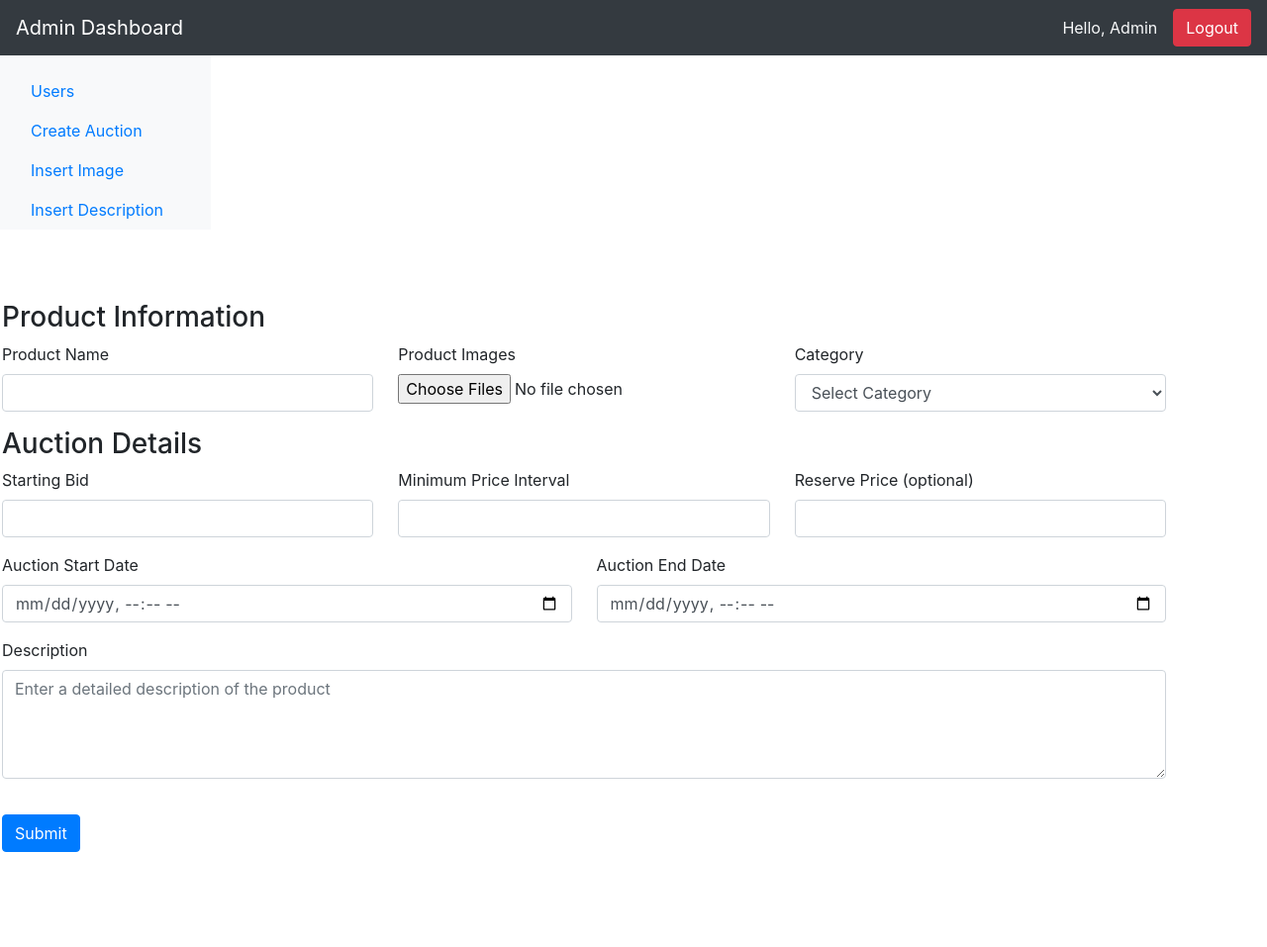
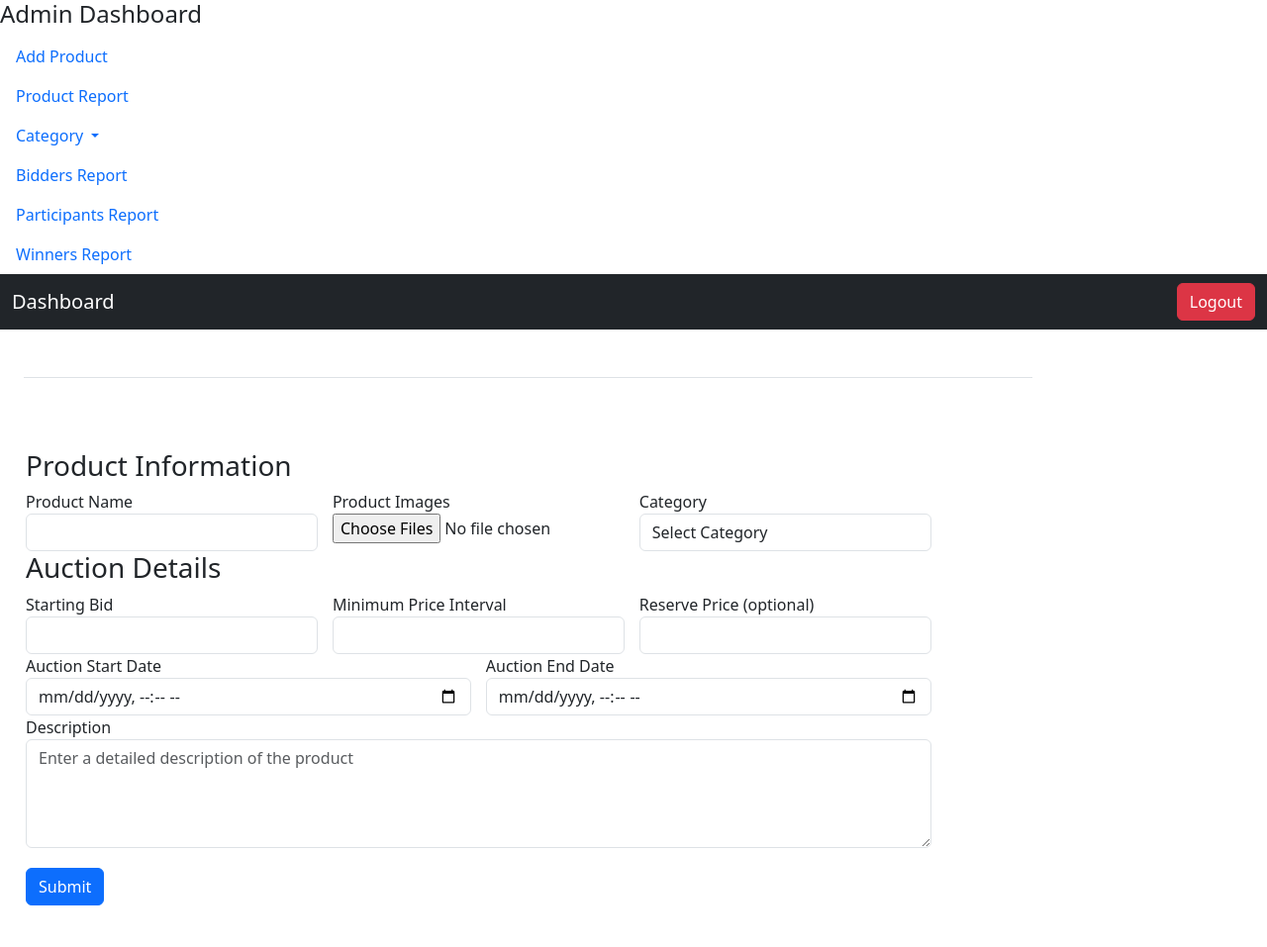
Before and after one commit to alishanepal/online_auction_ssytem_php, a PHP site: page /add_product.php in a window 1280 px wide. Shown: the whole page at 99% size. Before the commit the page ends 861 px from the top, so only its background shows below. Run offline with PHP 8.4, Linux system fonts and the light colour scheme; some libraries are stand-ins or nearby versions.

Commit message:
appropriate dahboard flex

```diff
--- a/admin/dashboard_flex.php
+++ b/admin/dashboard_flex.php
@@ -3,59 +3,77 @@
 <head>
     <meta charset="UTF-8">
     <meta name="viewport" content="width=device-width, initial-scale=1.0">
-    <title>Admin Dashboard</title>
+    <title>Admin Dashboard - Movie Recommendation System</title>
     <!-- Bootstrap CSS -->
-    <link href="https://stackpath.bootstrapcdn.com/bootstrap/4.5.2/css/bootstrap.min.css" rel="stylesheet">
-    <link rel="stylesheet" href="dashboard.css">
+    <link href="https://cdn.jsdelivr.net/npm/bootstrap@5.3.0/dist/css/bootstrap.min.css" rel="stylesheet">
+    <!-- External CSS -->
+    <link rel="stylesheet" href="../public/css/admin.css">
 </head>
 <body>
-
-    <!-- Navbar -->
-    <nav class="navbar navbar-expand-lg navbar-dark bg-dark">
-        <a class="navbar-brand" href="#">Admin Dashboard</a>
-        <div class="ml-auto d-flex align-items-center">
-            <span class="navbar-text text-light mr-3">Hello, Admin</span>
-            <a href="../process/logout.php" class="btn btn-danger">Logout</a>
-        </div>
-    </nav>
-
-    <!-- Main Container -->
-    <div class="container-fluid">
-        <div class="row">
-
     <!-- Sidebar -->
-            <nav id="sidebar" class="col-md-3 col-lg-2 d-md-block bg-light sidebar collapse">
-                <div class="position-sticky pt-3">
+    <div class="sidebar">
+        <h4><a class="navbar-brand" href="dashboard.php">Admin Dashboard</a></h4>
         <ul class="nav flex-column">
         <li class="nav-item">
-                            <a class="nav-link active" href="#">
-                                Users
-                            </a>
+                <a class="nav-link" href="add_product.php">Add Product</a>
             </li>
             <li class="nav-item">
-                            <a class="nav-link" href="#">
-                                Create Auction
+                <a class="nav-link" href="products_report.php">Product Report</a>
+            </li>
+            <li class="nav-item dropdown">
+                <a class="nav-link dropdown-toggle" href="#" id="categoryDropdown" role="button" data-bs-toggle="dropdown" aria-expanded="false">
+                    Category
                 </a>
+                <ul class="dropdown-menu" aria-labelledby="categoryDropdown">
+                    <li><a class="dropdown-item" href="category_report.php">Paintings</a></li>
+                    <li><a class="dropdown-item" href="category_report.php">jwellery</a></li>
+                    <li><a class="dropdown-item" href="category_report.php">Antiques</a></li>
+                </ul>
+            </li>
+           <!-- <li class="nav-item dropdown">
+                <a class="nav-link dropdown-toggle" href="#" id="subcategoryDropdown" role="button" data-bs-toggle="dropdown" aria-expanded="false">
+                    Subcategory
+                </a>
+                <ul class="dropdown-menu" aria-labelledby="subcategoryDropdown">
+                    <li><a class="dropdown-item" href="#subcategory-1">Subcategory 1</a></li>
+                    <li><a class="dropdown-item" href="#subcategory-2">Subcategory 2</a></li>
+                </ul>
+            </li>-->
+            <li class="nav-item">
+                <a class="nav-link" href="#bidders-report">Bidders Report</a>
             </li>
             <li class="nav-item">
-                            <a class="nav-link" href="#">
-                                Insert Image
-                            </a>
+                <a class="nav-link" href="#participants-report">Participants Report</a>
             </li>
             <li class="nav-item">
-                            <a class="nav-link" href="#">
-                                Insert Description
-                            </a>
+                <a class="nav-link" href="#winners-report">Winners Report</a>
             </li>
         </ul>
     </div>
+
+    <!-- Main Content -->
+    <div class="main-content">
+        <!-- Navbar -->
+        <nav class="navbar navbar-dark bg-dark">
+            <div class="container-fluid">
+                <a class="navbar-brand" href="dashboard.php">Dashboard</a>
+                <div class="d-flex">
+                <?php
+                session_start();
+                // Check if the session is set
+                if (isset($_SESSION['username'])) {
+                    // Display the username from the session
+                    echo '<span class="navbar-text text-light mr-3">Hello, '. htmlspecialchars($_SESSION['username']) . '</span>';
+                }
+                ?>
+                <a href="../process/logout.php" class="btn btn-danger">Logout</a>
+                </div>
+            </div>
         </nav>
     </div>
+    <main class="col-md-9 ml-sm-auto col-lg-10 px-md-4 mt-4">
+<div class="d-flex justify-content-between flex-wrap flex-md-nowrap align-items-center pt-3 pb-2 mb-3 border-bottom mt-4">
   </div>
-
     <!-- Bootstrap JS and dependencies -->
-    <script src="https://code.jquery.com/jquery-3.5.1.slim.min.js"></script>
-    <script src="https://cdn.jsdelivr.net/npm/@popperjs/core@2.5.2/dist/umd/popper.min.js"></script>
-    <script src="https://stackpath.bootstrapcdn.com/bootstrap/4.5.2/js/bootstrap.min.js"></script>
-</body>
-</html>
+    <script src="https://cdn.jsdelivr.net/npm/@popperjs/core@2.11.6/dist/umd/popper.min.js"></script>
+    <script src="https://cdn.jsdelivr.net/npm/bootstrap@5.3.0/dist/js/bootstrap.min.js"></script>
```
Lines whose indentation alone changed are shown as unchanged.
